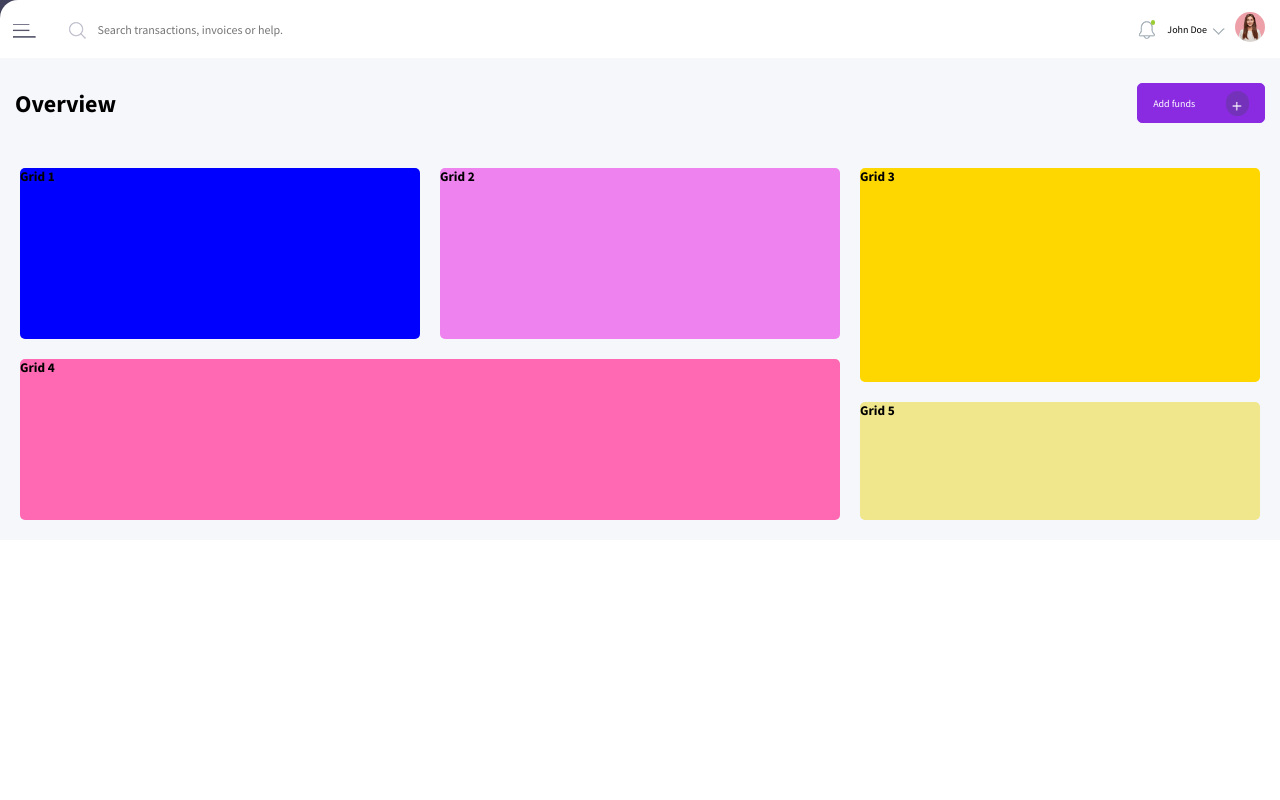
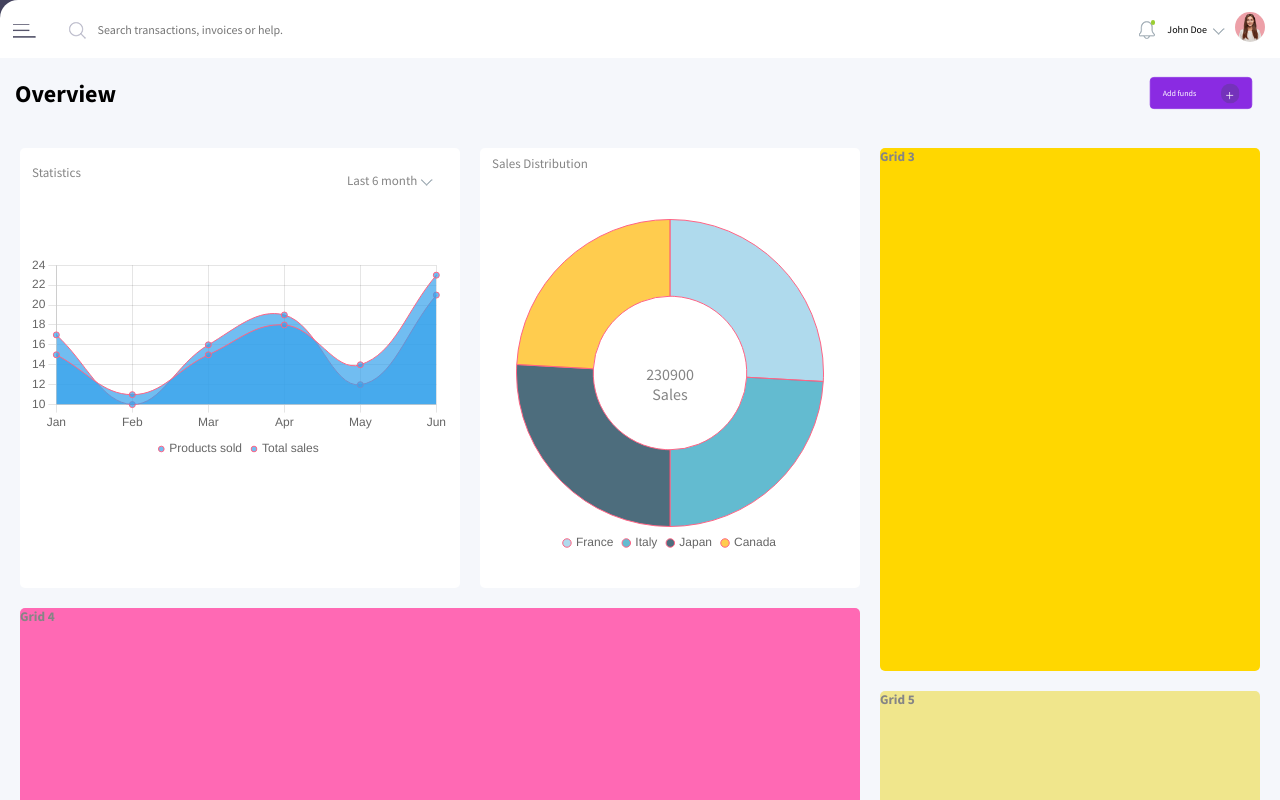
Before and after one commit to shagat/acme-asgn-ang, an Angular app in the folder acme/: page / in a window 1280 px wide. Shown: the top 800 px of the page. Built offline with nearby package versions, Linux system fonts and the light colour scheme.

Commit message:
added charts

```diff
--- a/acme/src/app/app.component.css
+++ b/acme/src/app/app.component.css
@@ -1,6 +1,6 @@
 .wrapper {
   display: flex;
-  width: 100%;
+  width: 100vw;
   align-items: stretch;
   transition: all 0.3s ease;
   background-color: rgba(67, 66, 93, 1);
--- a/acme/src/app/layout/content/content.component.css
+++ b/acme/src/app/layout/content/content.component.css
@@ -1,5 +1,6 @@
 .content-grid {
   display: grid;
+  position: relative;
   background-color: #f5f7fb;
   grid-template-rows: 1fr 1fr 0.3fr 0.3fr 1fr;
   grid-template-columns: 1fr 1fr 1fr;
@@ -11,17 +12,56 @@
     "grid-4 grid-4 grid-5";
   gap: 20px;
   padding: 20px;
+  width: 100%;
+  color: #858585;
 }
 
 .grid-1 {
+  display: flex;
+  flex-direction: column;
   grid-area: grid-1;
-  background-color: blue;
+  background-color: white;
   border-radius: 5px;
+  height: 440px;
+  width: 440px;
+}
+.chart-heading {
+  display: flex;
+  font-weight: 400;
+  font-size: 13px;
+  margin: 7px 12px;
+  justify-content: space-between;
+  align-items: center;
+}
+.chart-heading img {
+  position: relative;
+  top: 8px;
+  left: -5px;
+}
+
+.chart {
+  margin: 9px;
+  position: relative;
+  top: 50px;
+  width: 420px;
+  height: 430px;
 }
 .grid-2 {
   grid-area: grid-2;
-  background-color: violet;
+  background-color: white;
   border-radius: 5px;
+}
+.chart2 {
+  position: relative;
+  width: 340px;
+  height: 370px;
+  left: 50%;
+  transform: translateX(-50%);
+}
+.grid-2 .chart2 span {
+  position: relative;
+  text-align: center;
+  top: 50%;
 }
 .grid-3 {
   grid-area: grid-3;
--- a/acme/src/app/layout/content/content.component.html
+++ b/acme/src/app/layout/content/content.component.html
@@ -1,12 +1,29 @@
 <div class="content-grid">
   <div class="grid-1">
-    <h5>Grid 1</h5>
+    <div class="chart-heading">
+      <p>Statistics</p>
+      <p>
+        Last 6 month
+        <span>
+          <a><img src="../../../assets/sprites/down-arrow.png" /></a>
+        </span>
+      </p>
+    </div>
     <div class="chart">
-      <canvas id="canvas">{{chart}}</canvas>
+      <canvas id="canvas">{{ chart }}</canvas>
     </div>
   </div>
   <div class="grid-2">
-    <h5>Grid 2</h5>
+    <div class="chart-heading">
+      <p>Sales Distribution</p>
+    </div>
+    <div class="chart2">
+      <span class="tot_sales"
+        ><p>230900</p>
+        <p>Sales</p></span
+      >
+      <canvas id="canvas2">{{ chart2 }}</canvas>
+    </div>
   </div>
   <div class="grid-3">
     <h5>Grid 3</h5>
--- a/acme/src/app/layout/content/content.component.ts
+++ b/acme/src/app/layout/content/content.component.ts
@@ -8,9 +8,108 @@ import { Chart, registerables } from 'chart.js';
 })
 export class ContentComponent implements OnInit {
   chart!: Chart;
+  chart2!: Chart;
+  data1 = {
+    labels: ['Jan', 'Feb', 'Mar', 'Apr', 'May', 'Jun'],
+    data: [15, 11, 15, 18, 14, 23],
+  };
+  data2 = {
+    labels: ['Jan', 'Feb', 'Mar', 'Apr', 'May', 'Jun'],
+    data: [17, 10, 16, 19, 12, 21],
+  };
+  data3 = {
+    labels: ['France', 'Italy', 'Japan', 'Canada'],
+    data: [4260, 3970, 4260, 3970],
+  };
+  chart_2_bgColor: string[] = [
+    'rgba(142, 202, 230, 0.7)',
+    'rgba(33, 158, 188, 0.7)',
+    'rgba(2, 48, 71, 0.7)',
+    'rgba(255, 183, 3, 0.7)',
+    'rgba(251, 133, 0, 0.7)',
+    'rgba(255, 0, 0, 0.7)',
+  ];
+  // data2: { labels: []; data: [] };
   constructor() {
     Chart.register(...registerables);
   }
 
-  ngOnInit(): void {}
+  ngOnInit(): void {
+    this.createNewChart();
+  }
+  createNewChart() {
+    this.chart = new Chart('canvas', {
+      type: 'line',
+      data: {
+        labels: this.data1.labels,
+        datasets: [
+          {
+            label: 'Products sold',
+            data: this.data1.data,
+            backgroundColor: ['rgba(54, 162, 235, 0.7)'],
+            borderColor: ['rgb(255, 99, 132)'],
+            hoverBackgroundColor: ['rgba(255, 159, 64, 0.7)'],
+            hoverBorderWidth: 1.5,
+            borderWidth: 1,
+            tension: 0.4,
+            fill: true,
+          },
+          {
+            label: 'Total sales',
+            data: this.data2.data,
+            backgroundColor: ['rgba(54, 162, 235, 0.7)'],
+            borderColor: ['rgb(255, 99, 132)'],
+            hoverBackgroundColor: ['rgba(255, 159, 64, 0.7)'],
+            hoverBorderWidth: 1.5,
+            borderWidth: 1,
+            tension: 0.4,
+            fill: true,
+          },
+        ],
+      },
+      options: {
+        plugins: {
+          legend: {
+            position: 'bottom',
+            labels: {
+              boxWidth: 4,
+              boxHeight: 4,
+              pointStyle: 'circle',
+              usePointStyle: true,
+            },
+          },
+        },
+      },
+    });
+    this.chart2 = new Chart('canvas2', {
+      type: 'doughnut',
+      data: {
+        labels: this.data3.labels,
+        datasets: [
+          {
+            label: 'Products sold',
+            data: this.data3.data,
+            backgroundColor: this.chart_2_bgColor,
+            borderColor: ['rgb(255, 99, 132)'],
+            hoverBackgroundColor: ['rgba(255, 159, 64, 0.7)'],
+            hoverBorderWidth: 1.5,
+            borderWidth: 1,
+          },
+        ],
+      },
+      options: {
+        plugins: {
+          legend: {
+            position: 'bottom',
+            labels: {
+              boxWidth: 6,
+              boxHeight: 6,
+              pointStyle: 'circle',
+              usePointStyle: true,
+            },
+          },
+        },
+      },
+    });
+  }
 }
--- a/acme/src/app/layout/header/header.component.css
+++ b/acme/src/app/layout/header/header.component.css
@@ -3,10 +3,8 @@
   width: 100%;
   justify-content: space-around;
   padding: 7px;
-  padding-right: 254px;
   background-color: white;
   border-top-left-radius: 18px;
-  transition: all 0.3s ease;
 }
 
 .header-left {
--- a/acme/src/app/layout/main/main.component.css
+++ b/acme/src/app/layout/main/main.component.css
@@ -1,19 +1,26 @@
 .main-wrapper {
   display: flex;
   flex-direction: column;
+  transition: all 0.4s ease;
+  padding-right: 254px;
   width: 100vw;
 }
 
 .side-nav-collapsed {
-  /* margin-left: 0; */
+  display: flex;
+  flex-direction: column;
+  width: 100vw;
+  padding: 0px;
   justify-content: space-around;
+  transition: all 0.4s ease;
 }
 
-.content {
+.content-main {
   display: flex;
-  flex-direction: column;
-  height: 56px;
-  align-items: center;
+  /* flex-direction: column; */
+  flex-wrap: wrap;
+  width: 100vw;
+  height: 100vh;
 }
 
 .content-header {
@@ -24,9 +31,10 @@
 .sub-header {
   display: flex;
   justify-content: space-between;
-  height: 90px;
+  height: 70px;
   align-items: center;
   padding: 0px 15px;
+  /* width: 100vw; */
   background-color: #f5f7fb;
 }
 
@@ -41,6 +49,7 @@
   width: 8rem;
   font-size: 10px;
   align-items: center;
+  scale: 1;
 }
 
 .add-funds-btn img {
@@ -50,3 +59,7 @@
   height: 25px;
   width: auto;
 }
+.side-nav-collapsed .add-funds-btn {
+  scale: 0.8;
+  transition: scale 0.3s ease;
+}
--- a/acme/src/app/layout/main/main.component.html
+++ b/acme/src/app/layout/main/main.component.html
@@ -1,7 +1,4 @@
-<div
-  class="main-wrapper"
-  [ngClass]="sideNavCollapsed ? 'side-nav-collapsed' : ''"
->
+<div [ngClass]="sideNavCollapsed ? 'main-wrapper' : 'side-nav-collapsed'">
   <div class="content-header">
     <app-header></app-header>
     <div class="sub-header">
@@ -11,7 +8,7 @@
       </button>
     </div>
   </div>
+  <div class="content-main">
+    <app-content></app-content>
+  </div>
 </div>
-<div class="content-main">
-  <app-content></app-content>
-</div>
```
